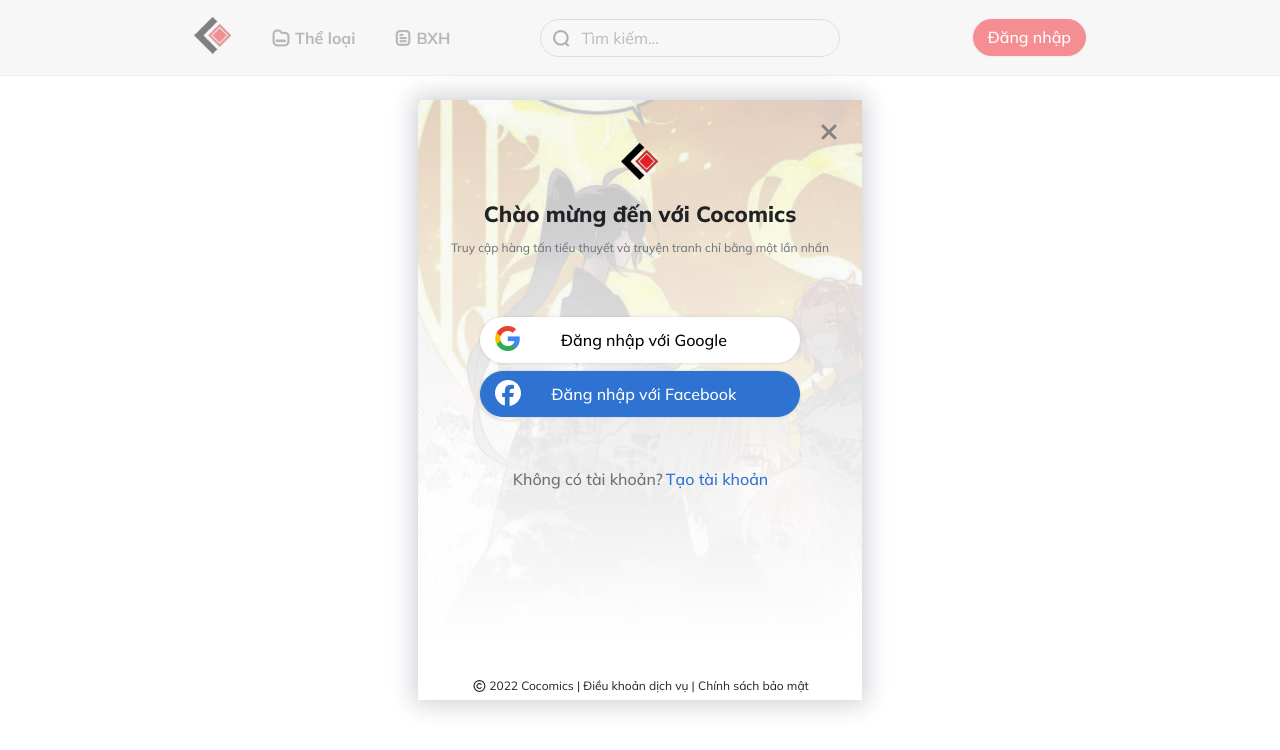
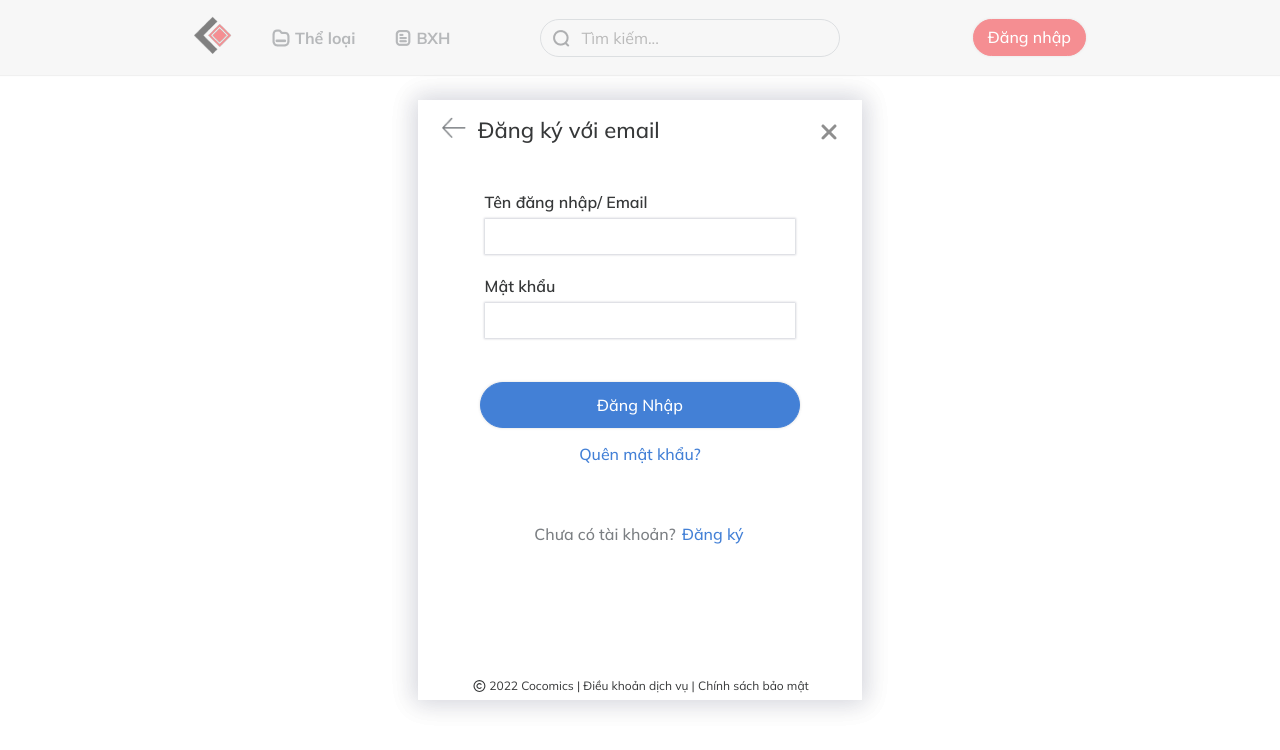
Before and after one commit to kimtung102/cocomics, a React (Create React App) app: page / in a window 1280 px wide. Both pictures are taken after a click on the button "Đăng nhập". Shown: the top 750 px of the page. Built offline with nearby package versions, Linux system fonts and the light colour scheme.

Commit message:
apply recoil

```diff
--- a/package.json
+++ b/package.json
@@ -19,6 +19,7 @@
         "react-router-dom": "^6.3.0",
         "react-scripts": "5.0.1",
         "react-slick": "^0.29.0",
+        "recoil": "^0.7.4",
         "slick-carousel": "^1.8.1",
         "web-vitals": "^2.1.4"
     },
--- a/src/components/Modal/Modal.js
+++ b/src/components/Modal/Modal.js
@@ -4,7 +4,6 @@
 import arrow from '~/assets/images/arrow-left.png';
 import Button from '../Button/Button';
 import googleLogo from '~/assets/images/googleLogo.png';
-
 import { FontAwesomeIcon } from '@fortawesome/react-fontawesome';
 import { faFacebook } from '@fortawesome/free-brands-svg-icons';
 import { faCopyright } from '@fortawesome/free-regular-svg-icons';
@@ -96,8 +95,8 @@
                                         <br />
                                         <input
                                             type="password"
-                                            id="username"
-                                            name="username"
+                                            id="password"
+                                            name="password"
                                             className={cx('input')}
                                         ></input>
                                     </div>
@@ -108,8 +107,8 @@
                                         <br />
                                         <input
                                             type="password"
-                                            id="username"
-                                            name="username"
+                                            id="confirmPassword"
+                                            name="confirmPassword"
                                             className={cx('input')}
                                         ></input>
                                     </div>
@@ -140,8 +139,8 @@
                                         <br />
                                         <input
                                             type="password"
-                                            id="username"
-                                            name="username"
+                                            id="password"
+                                            name="password"
                                             className={cx('input')}
                                         ></input>
                                     </div>
@@ -173,12 +172,7 @@
                                             Địa chỉ email
                                         </label>
                                         <br />
-                                        <input
-                                            type="text"
-                                            id="username"
-                                            name="username"
-                                            className={cx('input')}
-                                        ></input>
+                                        <input type="text" id="email" name="email" className={cx('input')}></input>
                                     </div>
                                     <div className={cx('btn-signup')}>
                                         <Button secondary>Xác nhận</Button>
--- a/src/index.js
+++ b/src/index.js
@@ -3,12 +3,15 @@
 import App from '~/App';
 import reportWebVitals from './reportWebVitals';
 import GlobalStyles from '~/components/GlobalStyles';
+import { RecoilRoot } from 'recoil';
 
 const root = ReactDOM.createRoot(document.getElementById('root'));
 root.render(
     <React.StrictMode>
         <GlobalStyles>
-            <App />
+            <RecoilRoot>
+                <App />
+            </RecoilRoot>
         </GlobalStyles>
     </React.StrictMode>,
 );
--- a/src/layouts/Header/Header.js
+++ b/src/layouts/Header/Header.js
@@ -36,7 +36,7 @@
                     </Button>
                 </div>
             </div>
-            <Modal show={show} type={1} popup={{ id: 2, header: 'Đăng ký với email' }} />
+            <Modal show={show} type={2} popup={{ id: 3, header: 'Đăng ký với email' }} />
         </div>
     );
 }
--- a/src/pages/HomePage/Home.js
+++ b/src/pages/HomePage/Home.js
@@ -5,7 +5,6 @@
 import ComicCard from '~/components/ComicCard/SmallCard1';
 import SmallCard2 from '~/components/ComicCard/SmallCard2';
 import LargeCard1 from '~/components/ComicCard/LargeCard1';
-import Test from '~/components/Slider/Test';
 
 const cx = className.bind(styles);
 
```
Also changed, not shown: src/states/popupState.js (added, +9 -0 lines), 1 other file (tests, documents, lock files or other folders).
